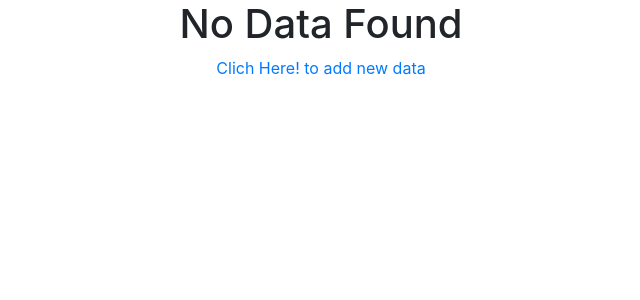
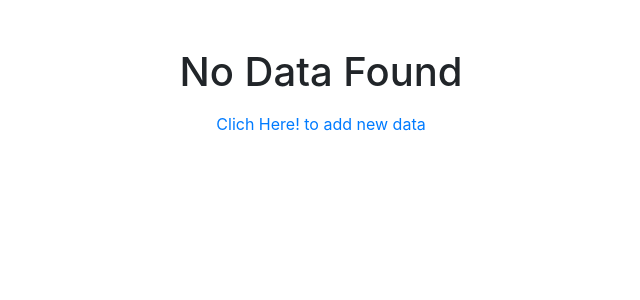
Before and after one commit to milan-sony/Django-CRUD, a Django app: page /viewlist/ in a window 1280 px wide. Shown: the top 300 px of the page, without its empty margins (319-959 px from the left). Run offline with Django 4.2, Linux system fonts and the light colour scheme; some libraries are stand-ins or nearby versions.

Commit message:
templated updated

```diff
--- a/templates/404.html
+++ b/templates/404.html
@@ -5,7 +5,8 @@ List
 {% block body %}
 
 
-<h1>404</h1>
+<h1 class="text-center mt-5">404</h1>
+<p class="text-center mt-3">Url not found</p>
 
 
 {% endblock %}
--- a/templates/viewlist.html
+++ b/templates/viewlist.html
@@ -73,8 +73,8 @@ List
   </div>
 </div>
 {% else %}
-<h1 class="text-center">No Data Found</h1>
-<p class="text-center"><a href="{% url 'index' %}">Clich Here! to add new data</a></p>
+<h1 class="text-center mt-5">No Data Found</h1>
+<p class="text-center mt-3"><a href="{% url 'index' %}">Clich Here! to add new data</a></p>
 
 {% endif %}
 
```
